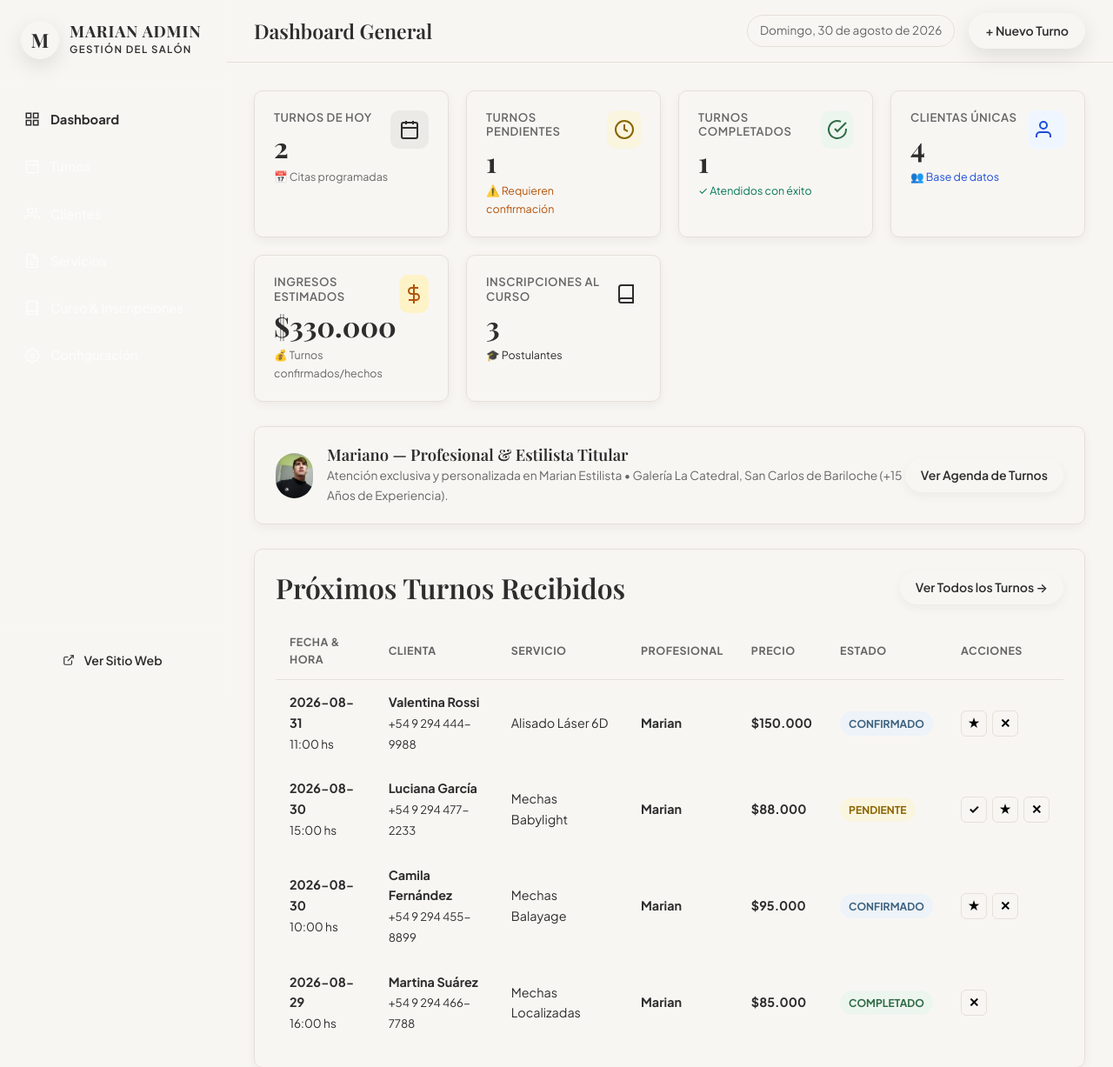
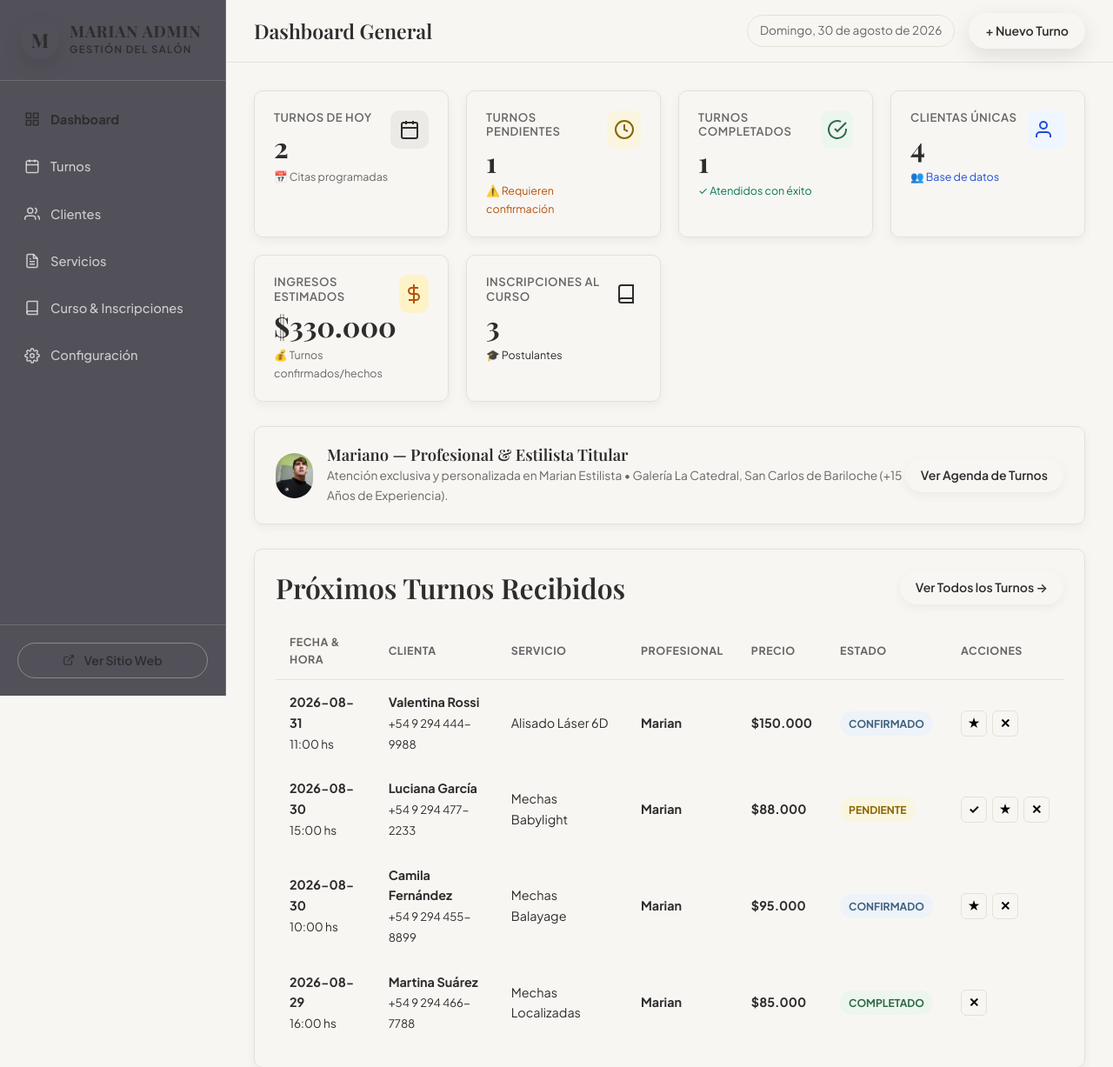
Before and after one commit to PueblaTL/Peluqueria_Marian_Estilista, a PHP site: page /pages/admin.html in a window 1280 px wide. Shown: the top 1227 px of the page at 87% size. Run offline with PHP 8.4, Linux system fonts and the light colour scheme; some web fonts are replaced.

Commit message:
Update admin.css

```diff
--- a/css/admin.css
+++ b/css/admin.css
@@ -12,8 +12,7 @@
 /* --- SIDEBAR --- */
 .admin-sidebar {
   width: 260px;
-  background-color: var(--dark);
-  color: var(--white);
+  background-color: #36343dda;
   display: flex;
   flex-direction: column;
   position: fixed;
```
